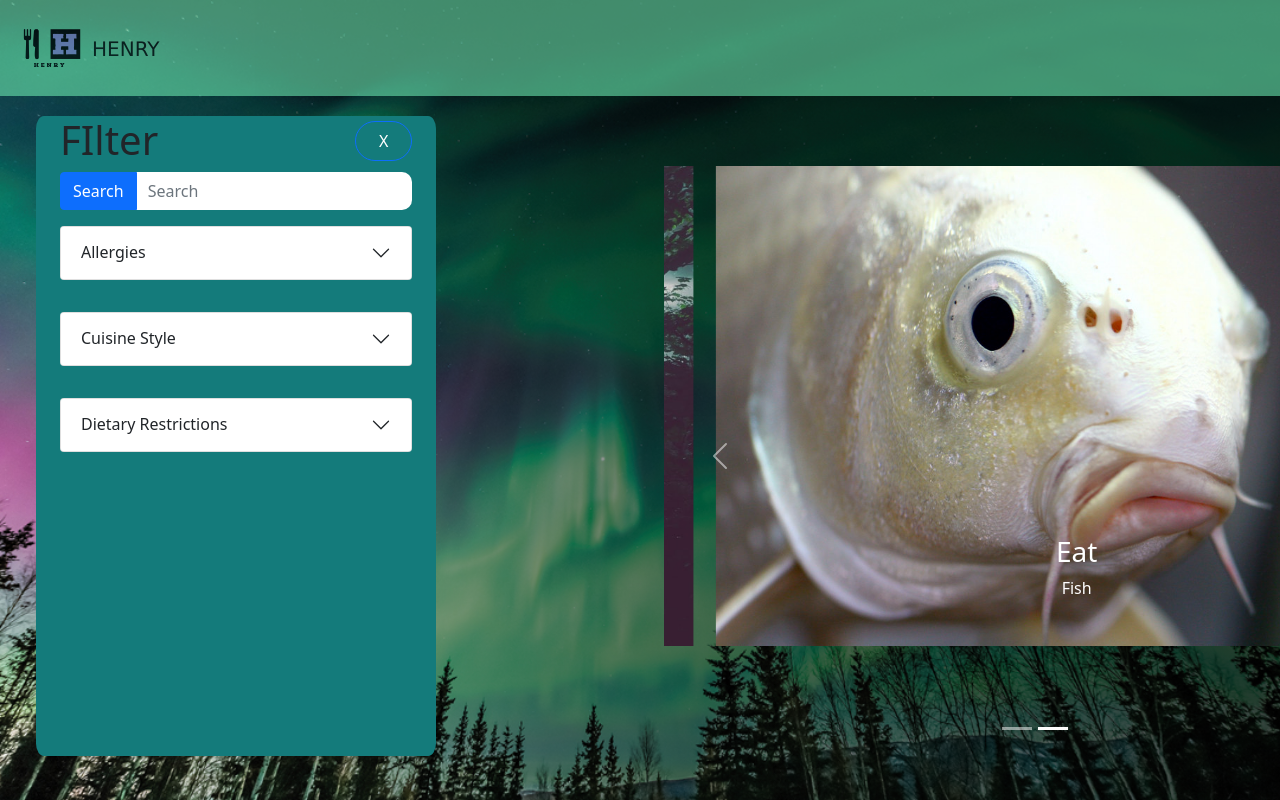
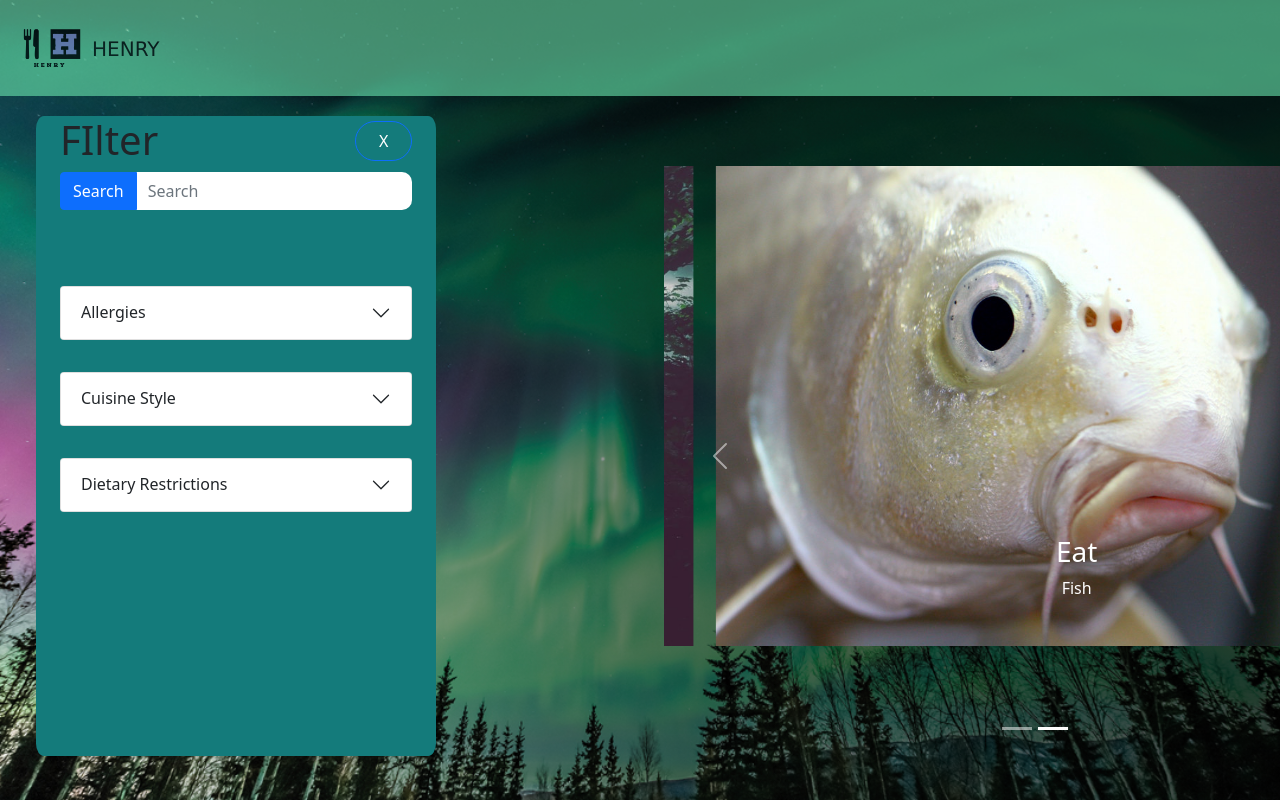
Before and after one commit to dhe30/cook, a React (Create React App) app: page / in a window 1280 px wide. Built offline with nearby package versions, Linux system fonts and the light colour scheme.

Commit message:
moved checkbox accordions down

```diff
--- a/src/index.css
+++ b/src/index.css
@@ -88,6 +88,11 @@ li {
 #test {
   background-color: rgb(20, 123, 123);
 
+}
+
+.py-3{
+  position:relative;
+  top: 60px;
 }
 
 .check{
@@ -191,7 +196,7 @@ li {
 }
 #hope{
   position: fixed;
-
+  z-index:1000;
   margin-top: 95px;
 }
 #autocomp{
```
